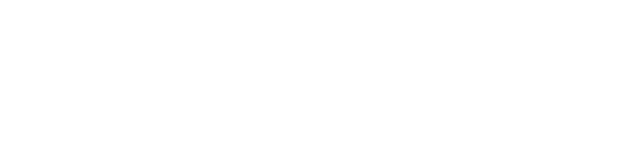
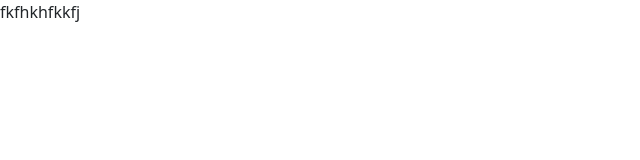
Before and after one commit to Jrock474/Front-End, a plain HTML site: page index.html in a window 1280 px wide. Shown: the whole page, without its empty margins (0-640 px from the left). Drawn offline with nearby package versions, Linux system fonts and the light colour scheme.

Commit message:
test push

```diff
--- a/index.html
+++ b/index.html
@@ -14,3 +14,4 @@
     </div>
 </body>
 </html>
+fkfhkhfkkfj
```
